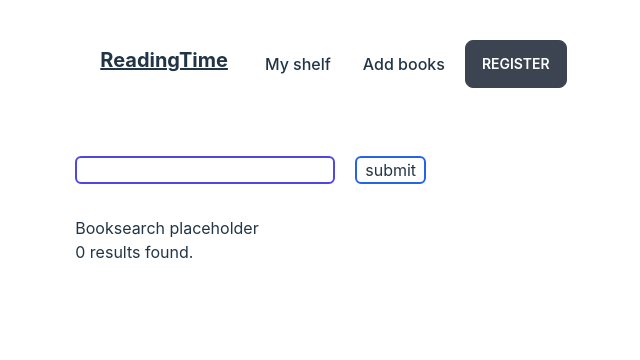
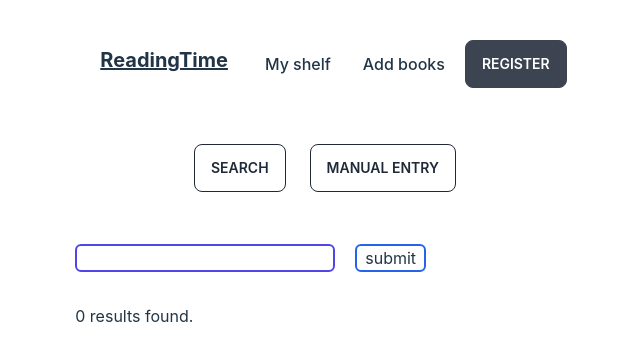
Before and after one commit to moses-codes/readingtime, a React (Vite) app: page / in a window 1280 px wide. Shown: the top 360 px of the page, without its empty margins (315-955 px from the left). Built offline with nearby package versions, Linux system fonts and the light colour scheme.

Commit message:
covers working

```diff
--- a/src/App.jsx
+++ b/src/App.jsx
@@ -55,6 +55,10 @@ function App() {
     <div className="App">
       <Navbar />
 
+      <div className="w-full flex justify-center my-10">
+        <button class="btn btn-outline mx-3">Search</button>
+        <button class="btn btn-outline mx-3 ">Manual Entry</button>
+      </div>
 
       <form
         onSubmit={handleSubmit}>
@@ -67,9 +71,6 @@ function App() {
 
       <div className="card">
         <p>
-          Booksearch placeholder
-        </p>
-        <p>
           {data.numFound} results found.
         </p>
       </div>
--- a/src/components/bookShelf.jsx
+++ b/src/components/bookShelf.jsx
@@ -2,19 +2,22 @@ import { React, useState } from "react";
 
 export default function bookShelf(bookshelf) {
 
-    const searchResults = bookshelf.bookshelf.map(book => {
+    const searchResults = bookshelf.bookshelf
+        .slice(0, 10)
+        .map(book => {
             console.log(book)
 
             let bookInfo = {
                 title: `${book.title.split(' ').length > 6 ? book.title.split(' ').slice(0, 6).join(' ') + '...' : book.title}`,
-            author: book.author_name,
-            isbn: book.isbn,
-            numPages: book.number_of_pages_median
+                author: `${book.author_name ? book.author_name[0] : ''}`,
+                cover: book.cover_i,
+                numPages: book.number_of_pages_median,
             }
 
             return (
                 <div className="card card-side bg-base-100 shadow-lg mt-5 pt-0 bookCard">
-                <figure className="w-1/4 p-5"><img src="book-placeholder.png" alt="Movie" /></figure>
+
+                    <figure className="w-1/4"><img src={`https://covers.openlibrary.org/b/ID/${bookInfo.cover}-L.jpg`} alt="Movie" /></figure>
                     <div className="w-3/4 card-body">
                         <h2 className="card-title">{bookInfo.title}</h2>
                         <h4>{bookInfo.author}</h4>
```
Lines whose indentation alone changed are shown as unchanged.
